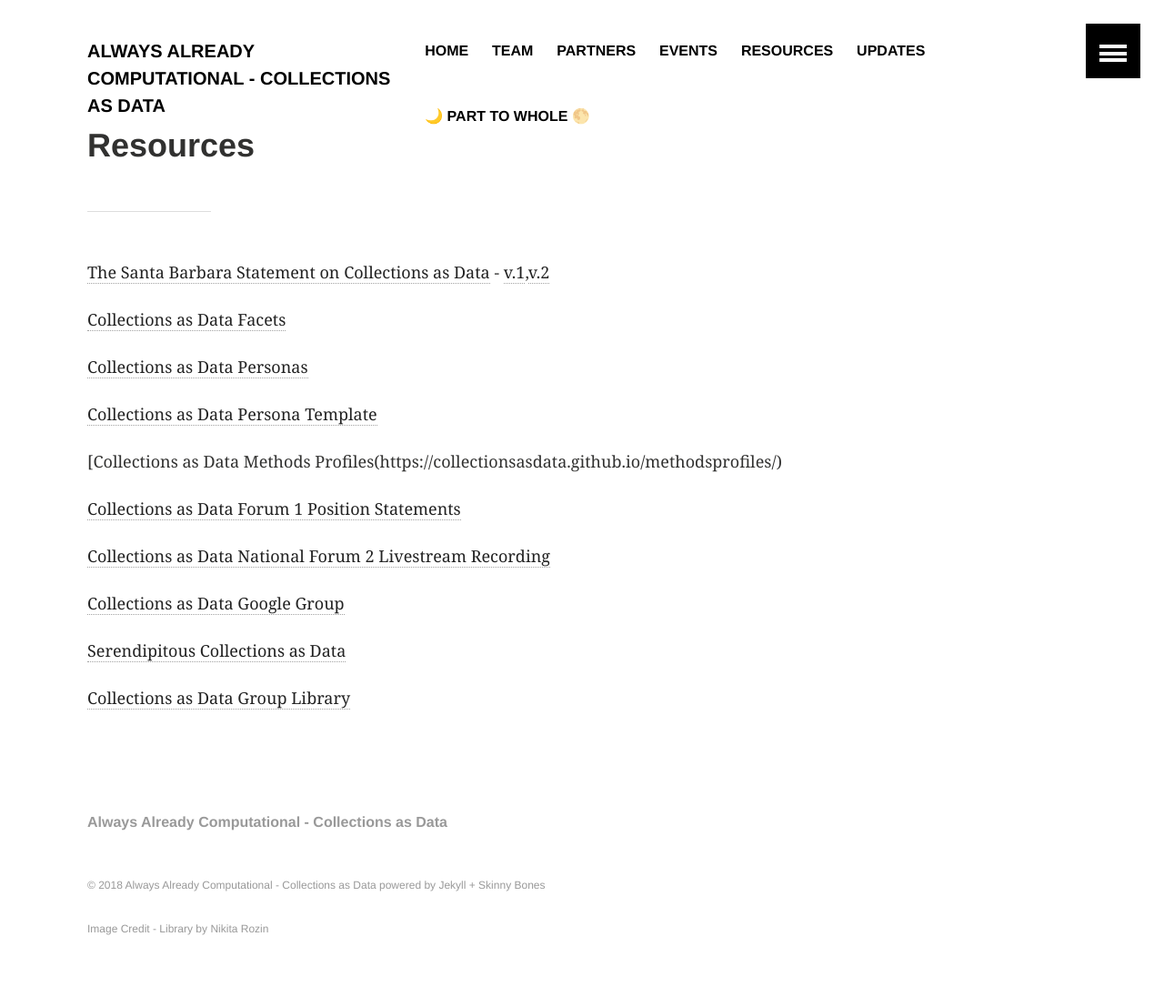
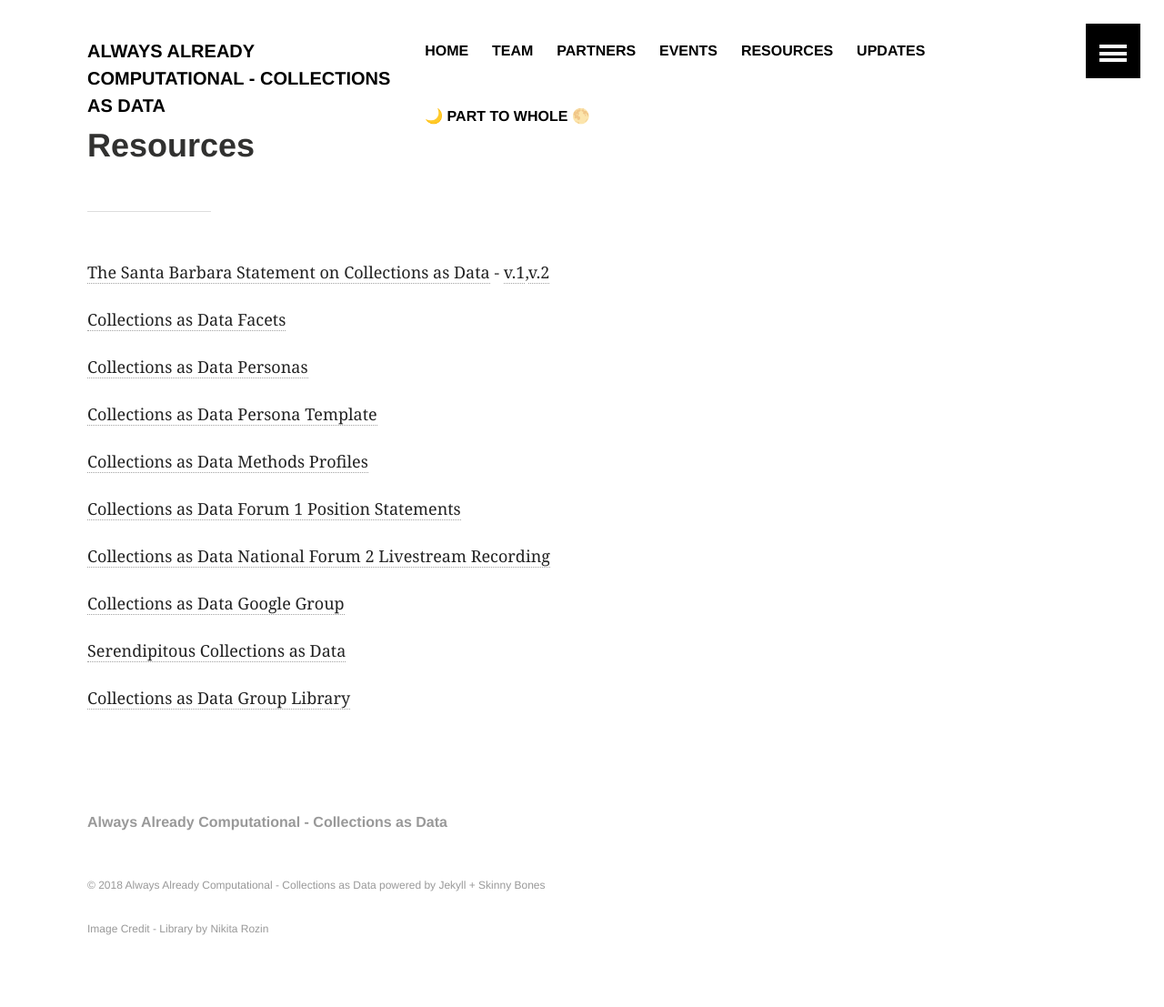
Before and after one commit to collectionsasdata/collectionsasdata.github.io, a Jekyll site: the page built from resources.md, in a window 1280 px wide. Shown: the whole page at 91% size. Built offline with Jekyll 4.4.1, drawn with Linux system fonts in a browser that asks for light colours.

Commit message:
Update resources.md

```diff
--- a/resources.md
+++ b/resources.md
@@ -11,7 +11,7 @@ title:  "Resources"
 
 [Collections as Data Persona Template](https://collectionsasdata.github.io/personas/)
 
-[Collections as Data Methods Profiles(https://collectionsasdata.github.io/methodsprofiles/)
+[Collections as Data Methods Profiles](https://collectionsasdata.github.io/methodsprofiles/)
 
 [Collections as Data Forum 1 Position Statements](https://github.com/collectionsasdata/collectionsasdata.github.io/raw/master/aac_positionstatements.pdf)
 
```
